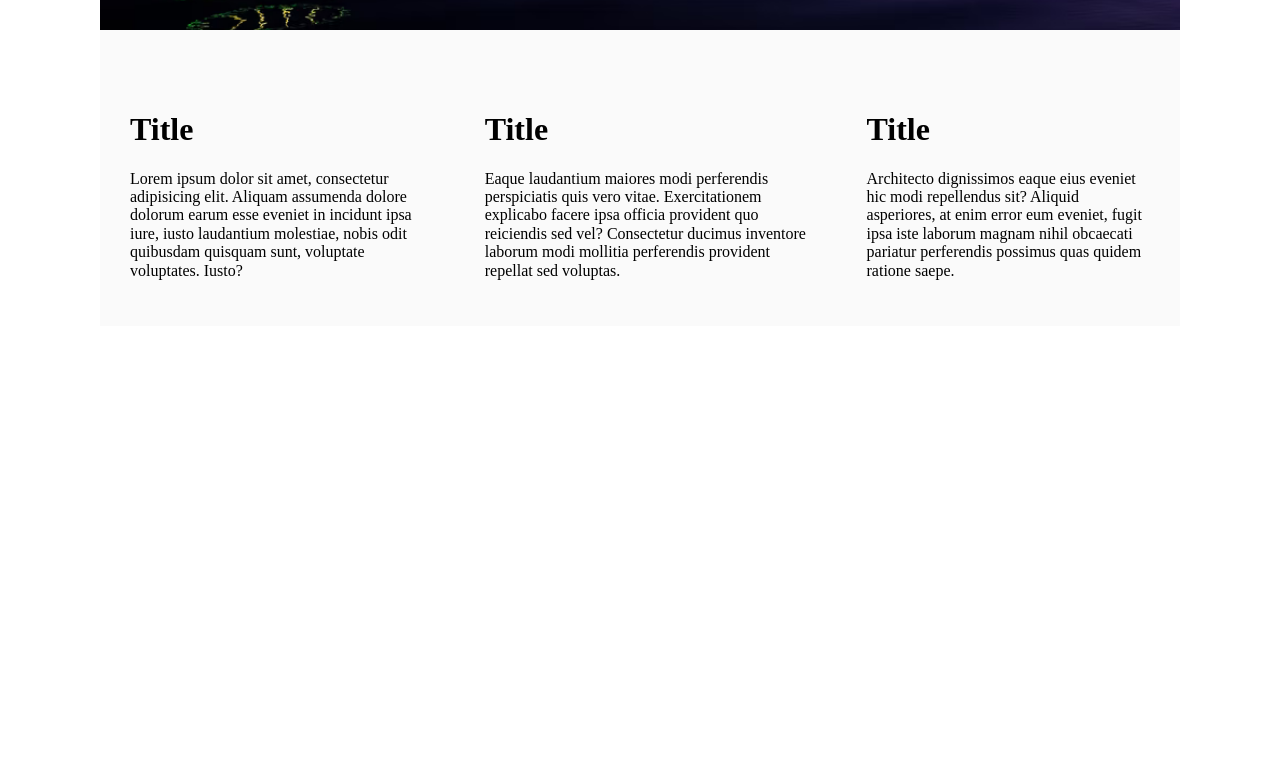
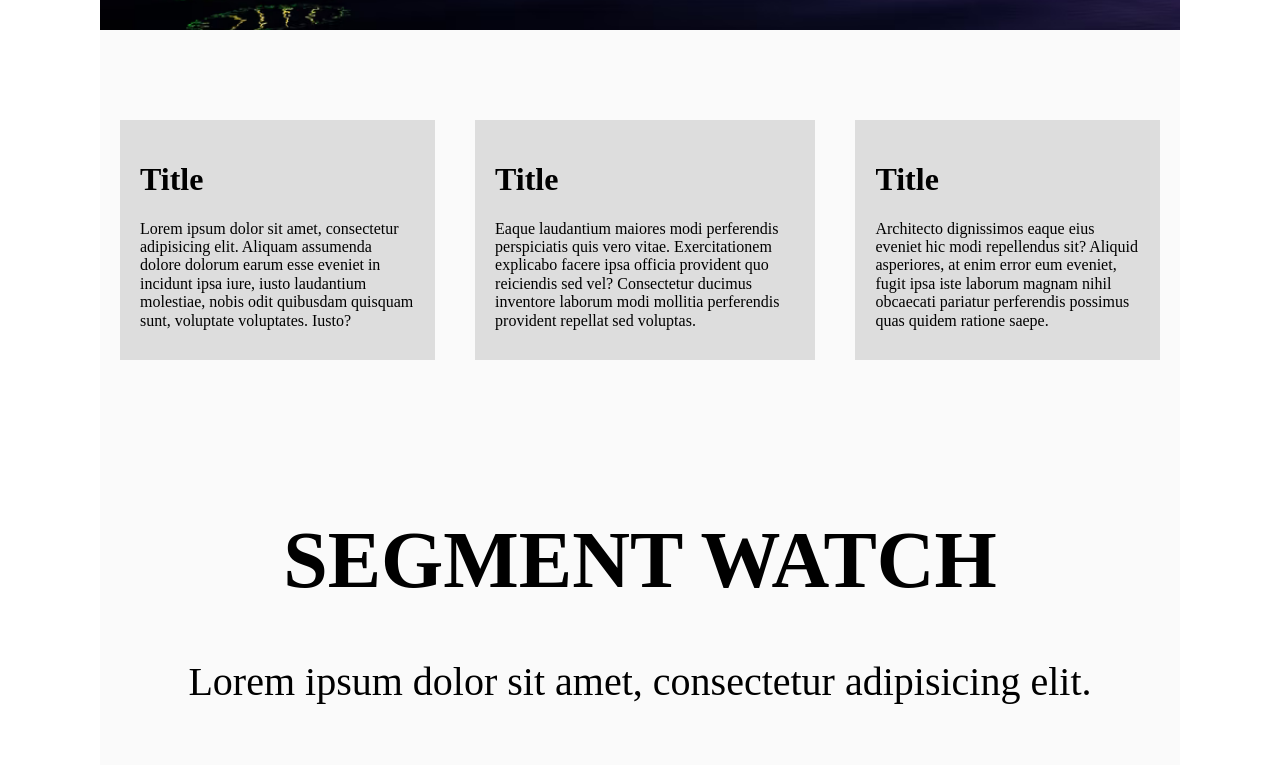
Before and after one commit to amm834/real-world-web-wireframe, a plain HTML site: page index.html in a window 1280 px wide. Shown: the part 978-1743 px from the top of the page. Before the commit the page ends 1304 px from the top, so only its background shows below. Drawn offline with Linux system fonts and the light colour scheme.

Commit message:
Title done

```diff
--- a/index.html
+++ b/index.html
@@ -55,7 +55,10 @@
     </nav>
     <div id="slider">
         <div id="left">
-            <svg class="svg-white" xmlns="http://www.w3.org/2000/svg" width="24" height="24" style="fill: rgba(0, 0, 0, 1);transform: ;msFilter:;"><path d="M13.293 6.293 7.586 12l5.707 5.707 1.414-1.414L10.414 12l4.293-4.293z"></path></svg>
+            <svg class="svg-white" xmlns="http://www.w3.org/2000/svg" width="24" height="24"
+                 style="fill: rgba(0, 0, 0, 1);transform: ;msFilter:;">
+                <path d="M13.293 6.293 7.586 12l5.707 5.707 1.414-1.414L10.414 12l4.293-4.293z"></path>
+            </svg>
         </div>
         <div id="slider-content">
             <h6>Brand News</h6>
@@ -67,7 +70,10 @@
         </div>
         <div id="right">
             <svg class="svg-white"
-                 xmlns="http://www.w3.org/2000/svg" width="24" height="24" style="fill: rgba(0, 0, 0, 1);transform: ;msFilter:;"><path d="M10.707 17.707 16.414 12l-5.707-5.707-1.414 1.414L13.586 12l-4.293 4.293z"></path></svg>
+                 xmlns="http://www.w3.org/2000/svg" width="24" height="24"
+                 style="fill: rgba(0, 0, 0, 1);transform: ;msFilter:;">
+                <path d="M10.707 17.707 16.414 12l-5.707-5.707-1.414 1.414L13.586 12l-4.293 4.293z"></path>
+            </svg>
         </div>
 
     </div>
@@ -91,6 +97,10 @@
                 ratione saepe.</p>
         </div>
     </div>
+    <div id="title">
+        <h1>Segment Watch</h1>
+        <p>Lorem ipsum dolor sit amet, consectetur adipisicing elit.</p>
+    </div>
 </div>
 </body>
 </html>
--- a/style.css
+++ b/style.css
@@ -173,9 +173,29 @@ nav {
 /*end of slide*/
 #services {
     display: flex;
+    align-items: end;
     margin-top: 30px;
+    height: 300px;
 }
 
-#services .service{
-    padding: 30px;
+.service {
+    padding: 20px;
+    height: 200px;
+    margin: 0 20px;
+    background: #dddddd;
 }
+
+/*end of service box*/
+
+#title{
+    padding: 100px 0 20px;
+    text-align: center;
+}
+
+#title h1 {
+    text-transform: uppercase;
+    font-size: 80px;
+}
+#title p {
+    font-size: 40px;
+}
```
